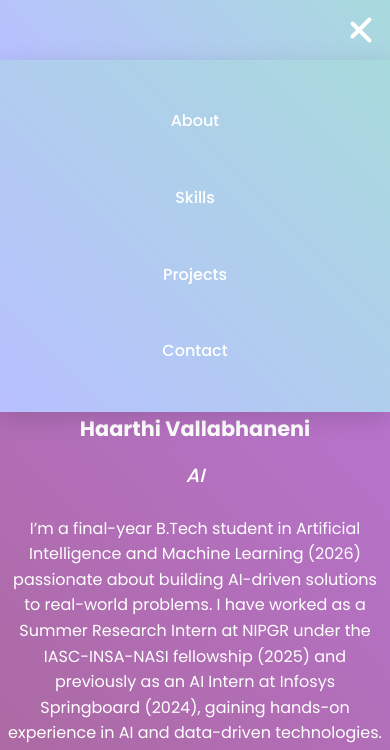
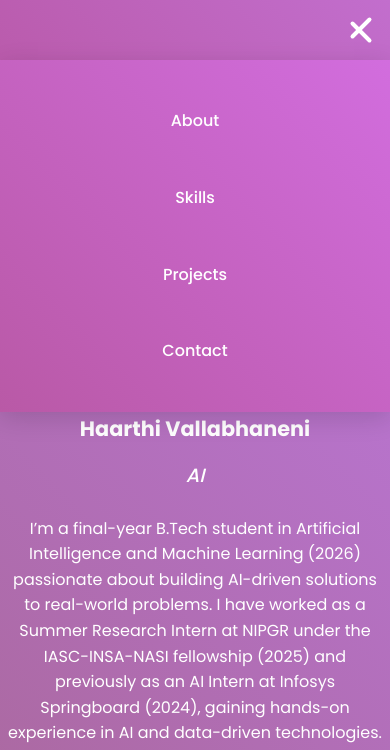
Before and after one commit to HaarthiV13/Portfolio, a plain HTML site: page index.html in a window 390 px wide. Both pictures are taken after a click on the button "Toggle navigation". Shown: the top 750 px of the page. Drawn offline with Linux system fonts and the light colour scheme.

Commit message:
Update index.html

```diff
--- a/index.html
+++ b/index.html
@@ -96,7 +96,7 @@
 /* =================== RESPONSIVE NAVBAR =================== */
 @media (max-width: 768px) {
   nav, .nav-links {
-    background: linear-gradient(45deg, #B8C0FF, #A8DADC) !important; /* gradient for mobile */
+    background: linear-gradient(45deg, #ba5bac, #c26ecd) !important; /* gradient for mobile */
   }
   .nav-container { justify-content: flex-end; }
   .hamburger { display: flex; }
@@ -107,7 +107,7 @@
     top: 80px;
     left: 0;
     width: 100vw;
-    background: linear-gradient(45deg, #B8C0FF, #A8DADC) !important;
+    background: linear-gradient(45deg, #b959a6, #d26dde) !important;
     gap: 2rem;
     padding: 2rem 0;
     transform: translateY(-120%);
@@ -332,7 +332,7 @@
 .project-content { padding: 1.5rem; }
 .project-content h3 { font-size: 1.3rem; margin-bottom: 1rem; }
 .project-content h3 a {
-  color: #2c3e50;
+  color: #7e4a7c;
   text-decoration: none;
   transition: color 0.3s ease;
 }
```
